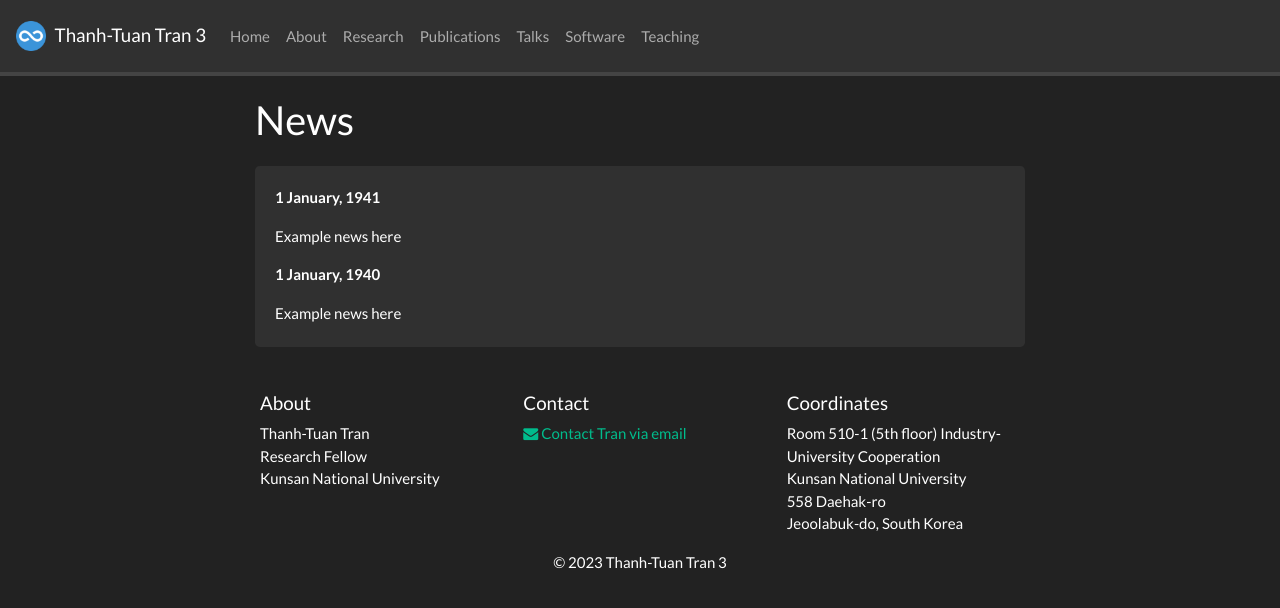
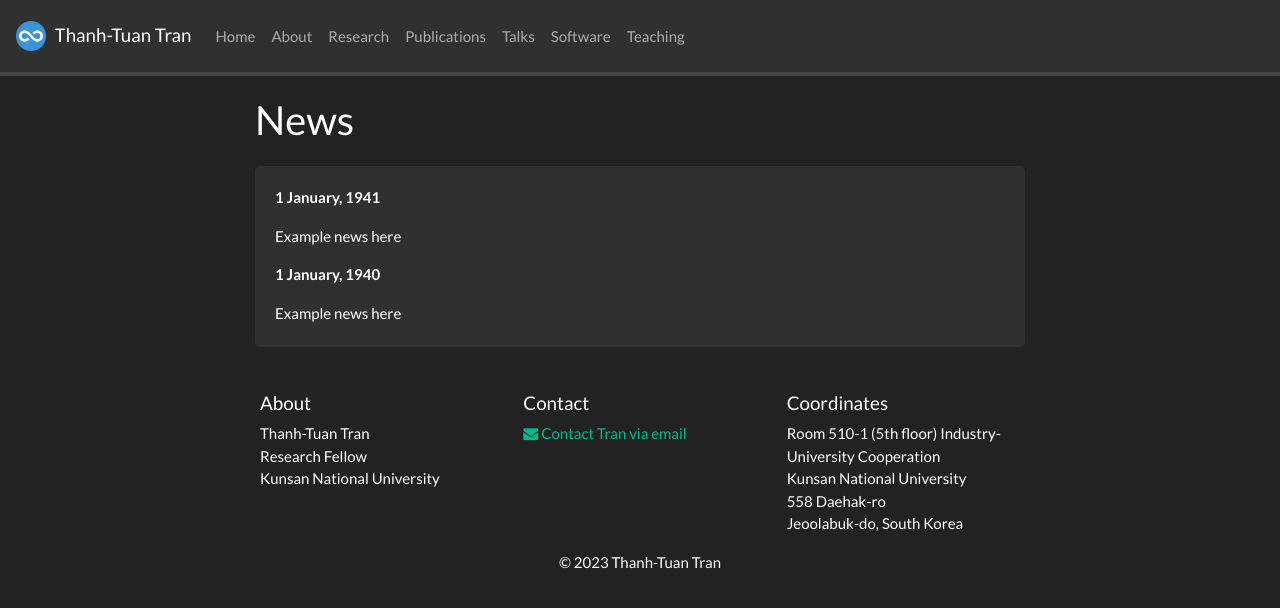
Before and after one commit to 3tbk/3tbk, a Jekyll site: the page built from _pages/allnews.md, in a window 1280 px wide. Shown: the top 608 px of the page. Built offline with Jekyll 4.4.1, drawn with Linux system fonts in a browser that asks for light colours; nearby versions of some CDN libraries; a style sheet for code colours, icons or effects is not loaded.

Commit message:
Update _config.yml

```diff
--- a/_config.yml
+++ b/_config.yml
@@ -1,5 +1,5 @@
 # Site settings
-title: Thanh-Tuan Tran 3
+title: Thanh-Tuan Tran
 email: tranthanhtuan@kunsan.ac.kr
 description: Academic webpage of Dr. Thanh-Tuan Tran
 baseurl: ""
```
